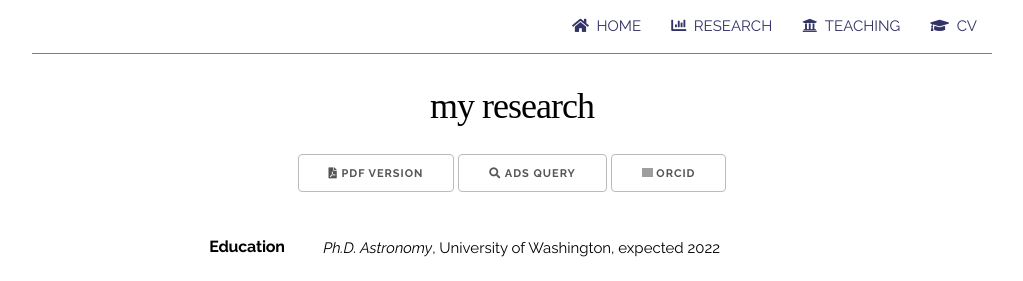
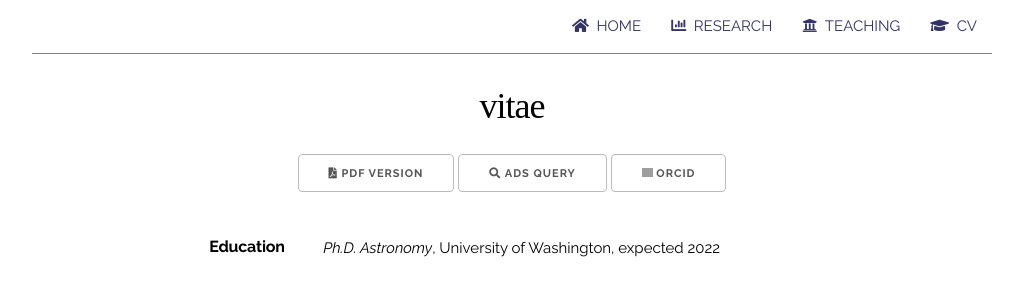
Before and after one commit to meredith-durbin/meredith-durbin, a Jekyll site: the page built from cv.html, in a window 1280 px wide. Shown: the top 281 px of the page, without its empty margins (128-1151 px from the left). Built offline with Jekyll 4.4.1, drawn with Linux system fonts in a browser that asks for light colours; nearby versions of some CDN libraries; some web fonts are replaced; grey boxes are pictures that could not be loaded.

Commit message:
fix cv title

```diff
--- a/cv.html
+++ b/cv.html
@@ -5,7 +5,7 @@ title: CV // Meredith J. Durbin
 
 <div class="row">
 	<div class="banner twelve columns">
-		<h2>My Research</h2>
+		<h2>Vitae</h2>
 	</div>
 </div>
 <div class="row">
```
